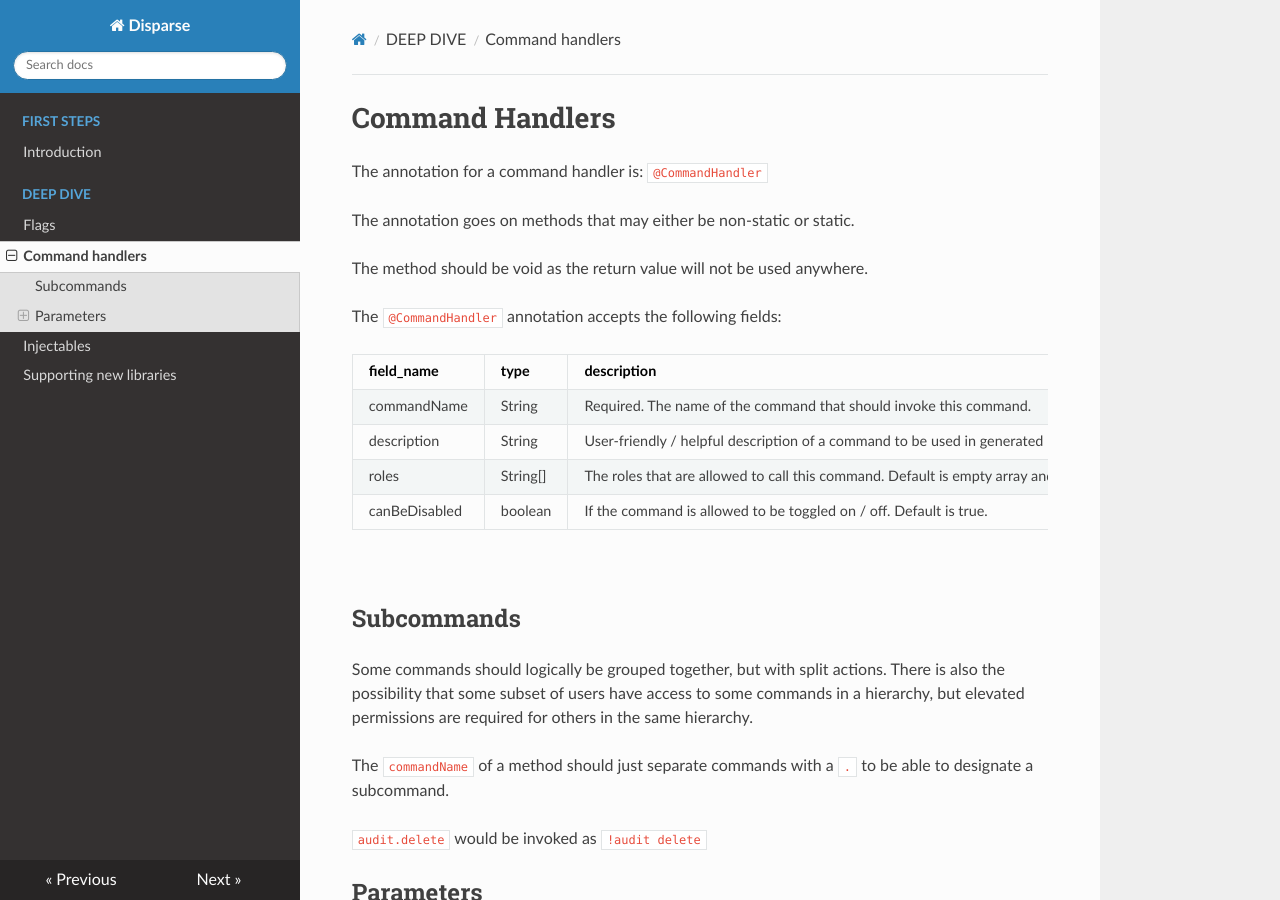
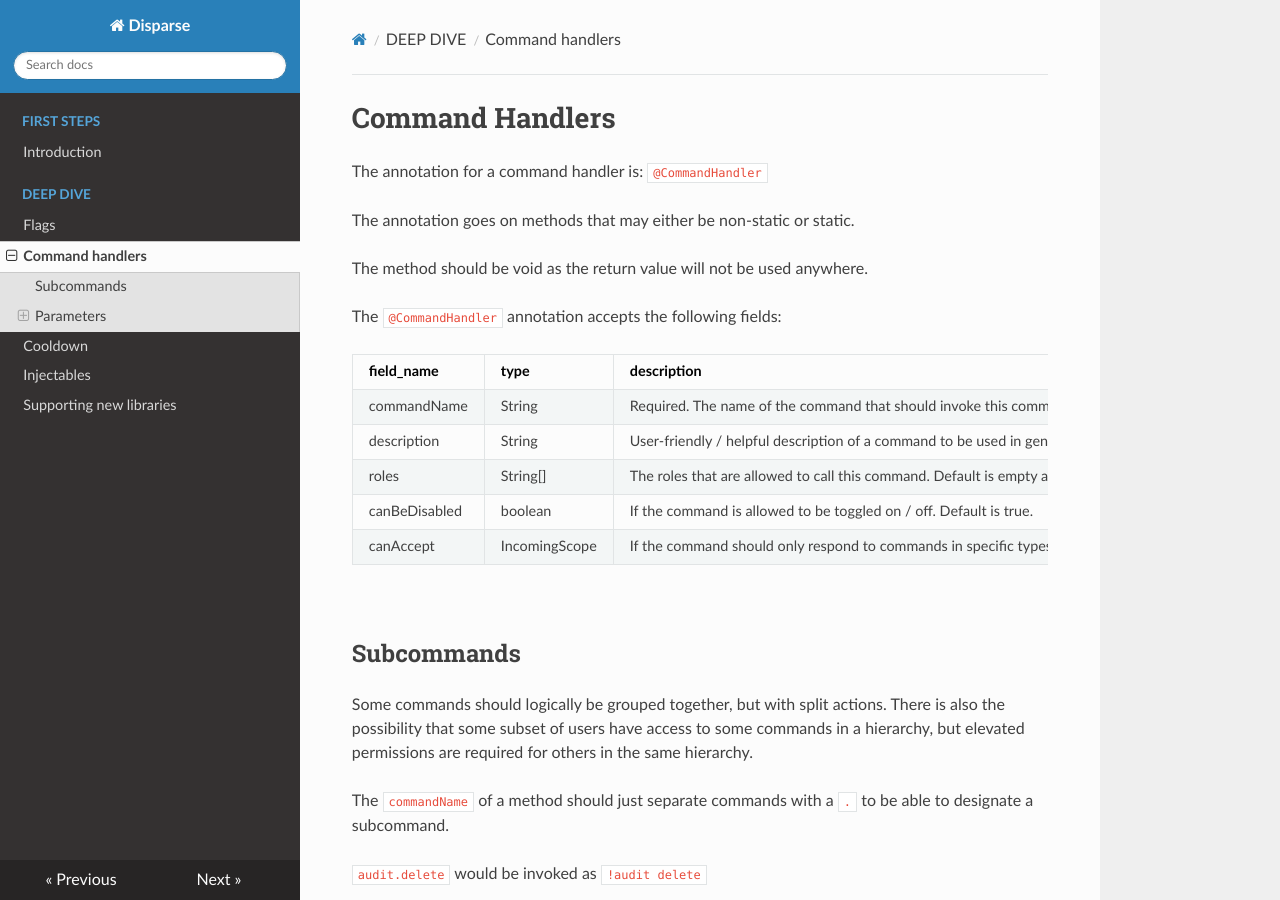
Before and after one commit to BoscoJared/disparse, an MkDocs documentation site: the page built from docs/deep_dive/command_handlers.md, in a window 1280 px wide and 900 px high. Built offline with MkDocs 1.6.1, drawn with Linux system fonts in a browser that asks for light colours; nearby versions of some CDN libraries.

Commit message:
[docs] update docs with information on cooldowns

```diff
--- a/docs/deep_dive/command_handlers.md
+++ b/docs/deep_dive/command_handlers.md
@@ -8,12 +8,13 @@ The method should be void as the return value will not be used anywhere.
 
 The `@CommandHandler` annotation accepts the following fields:
 
-| field_name    | type     | description                                                                                                     |
-|---------------|----------|-----------------------------------------------------------------------------------------------------------------|
-| commandName   | String   | Required.  The name of the command that should invoke this command.                                             |
-| description   | String   | User-friendly / helpful description of a command to be used in generated help commands.                         |
-| roles         | String[] | The roles that are allowed to call this command.  Default is empty array and allows anyone to call the command. |
-| canBeDisabled | boolean  | If the command is allowed to be toggled on / off.  Default is true.                                             |
+| field_name    | type          | description                                                                                                     |
+|---------------|---------------|-----------------------------------------------------------------------------------------------------------------|
+| commandName   | String        | Required.  The name of the command that should invoke this command.                                             |
+| description   | String        | User-friendly / helpful description of a command to be used in generated help commands.                         |
+| roles         | String[]      | The roles that are allowed to call this command.  Default is empty array and allows anyone to call the command. |
+| canBeDisabled | boolean       | If the command is allowed to be toggled on / off.  Default is true.                                             |
+| canAccept     | IncomingScope | If the command should only respond to commands in specific types of channels.  Default is ALL.                  |
 
 <br />
 ## Subcommands
--- a/mkdocs.yml
+++ b/mkdocs.yml
@@ -7,5 +7,6 @@ nav:
   - DEEP DIVE:
       - Flags: deep_dive/flags.md
       - Command handlers: deep_dive/command_handlers.md
+      - Cooldown: deep_dive/cooldown.md
       - Injectables: deep_dive/injectables.md
       - Supporting new libraries: deep_dive/new_library.md
```
Also changed, not shown: docs/deep_dive/cooldown.md (added, +33 -0 lines).
